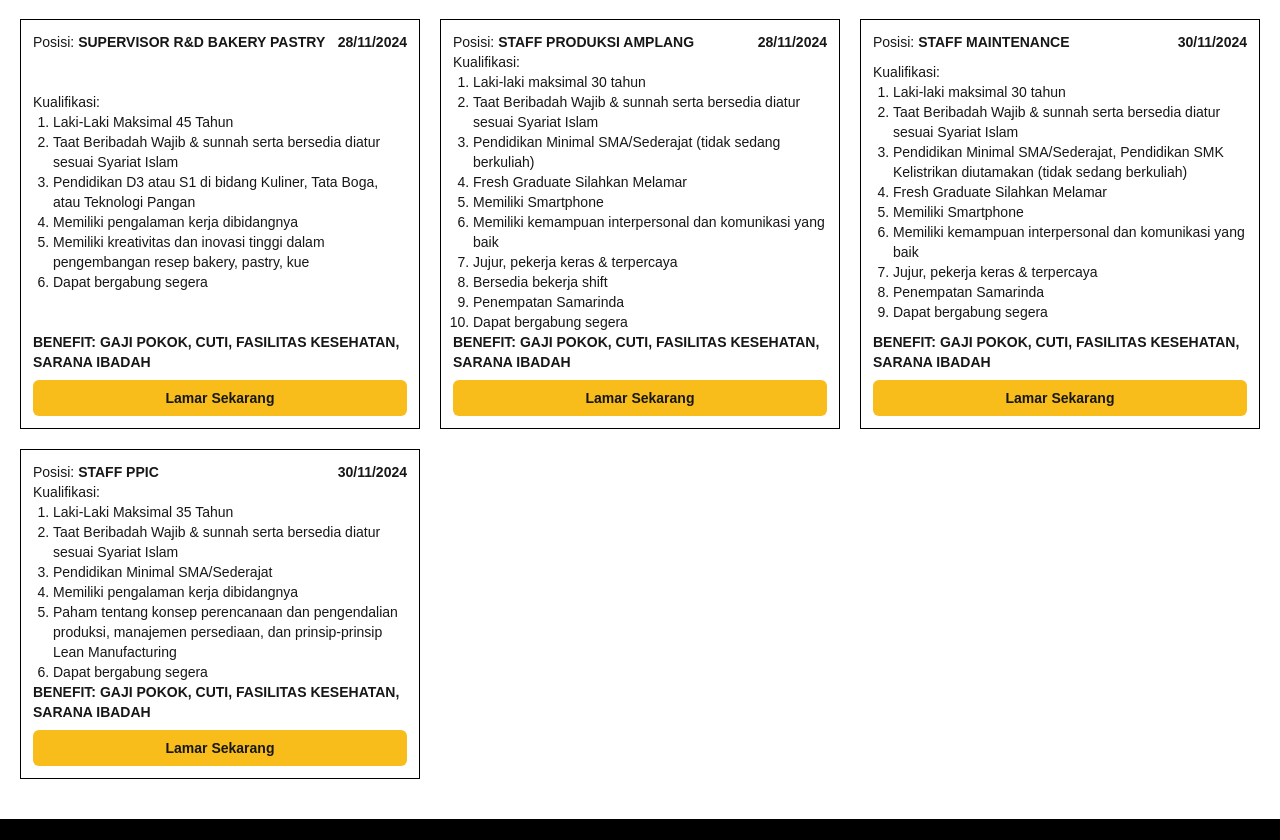
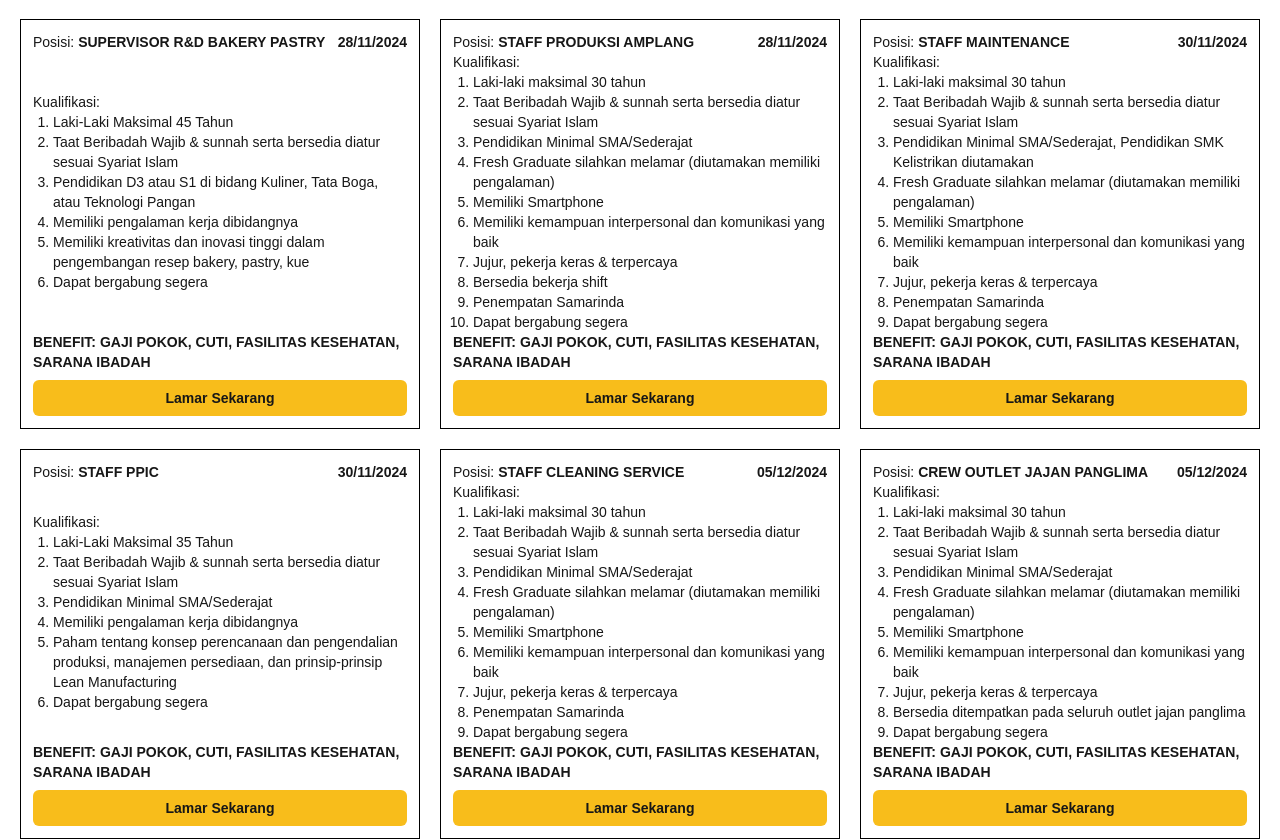
Before and after one commit to Syafar44/panglima-roqiiqu-group, a Next.js app: page /Karier in a window 1280 px wide. Shown: the part 563-1403 px from the top of the page. Built offline with nearby package versions, Linux system fonts and the light colour scheme.

Commit message:
menambahkan loker baru

```diff
--- a/app/Karier/page.js
+++ b/app/Karier/page.js
@@ -10,8 +10,8 @@
     condition: [
       'Laki-laki maksimal 30 tahun',
       'Taat Beribadah Wajib & sunnah serta bersedia diatur sesuai Syariat Islam',
-      'Pendidikan Minimal SMA/Sederajat (tidak sedang berkuliah)',
-      'Fresh Graduate Silahkan Melamar',
+      'Pendidikan Minimal SMA/Sederajat',
+      'Fresh Graduate silahkan melamar (diutamakan memiliki pengalaman)',
       'Memiliki Smartphone',
       'Memiliki kemampuan interpersonal dan komunikasi yang baik',
       'Jujur, pekerja keras & terpercaya',
@@ -65,8 +65,8 @@
     condition: [
       'Laki-laki maksimal 30 tahun',
       'Taat Beribadah Wajib & sunnah serta bersedia diatur sesuai Syariat Islam',
-      'Pendidikan Minimal SMA/Sederajat (tidak sedang berkuliah)',
-      'Fresh Graduate Silahkan Melamar',
+      'Pendidikan Minimal SMA/Sederajat',
+      'Fresh Graduate silahkan melamar (diutamakan memiliki pengalaman)',
       'Memiliki Smartphone',
       'Memiliki kemampuan interpersonal dan komunikasi yang baik',
       'Jujur, pekerja keras & terpercaya',
@@ -82,8 +82,8 @@
     condition: [
       'Laki-laki maksimal 30 tahun',
       'Taat Beribadah Wajib & sunnah serta bersedia diatur sesuai Syariat Islam',
-      'Pendidikan Minimal SMA/Sederajat, Pendidikan SMK Kelistrikan diutamakan (tidak sedang berkuliah)',
-      'Fresh Graduate Silahkan Melamar',
+      'Pendidikan Minimal SMA/Sederajat, Pendidikan SMK Kelistrikan diutamakan',
+      'Fresh Graduate silahkan melamar (diutamakan memiliki pengalaman)',
       'Memiliki Smartphone',
       'Memiliki kemampuan interpersonal dan komunikasi yang baik',
       'Jujur, pekerja keras & terpercaya',
@@ -101,6 +101,38 @@
       'Pendidikan Minimal SMA/Sederajat ',
       'Memiliki pengalaman kerja dibidangnya',
       'Paham tentang konsep perencanaan dan pengendalian produksi, manajemen persediaan, dan prinsip-prinsip Lean Manufacturing ',
+      'Dapat bergabung segera',
+    ],
+  },
+  {
+    id: 8732452,
+    jobs: 'STAFF CLEANING SERVICE',
+    date: '05/12/2024',
+    condition: [
+      'Laki-laki maksimal 30 tahun',
+      'Taat Beribadah Wajib & sunnah serta bersedia diatur sesuai Syariat Islam',
+      'Pendidikan Minimal SMA/Sederajat',
+      'Fresh Graduate silahkan melamar (diutamakan memiliki pengalaman)',
+      'Memiliki Smartphone',
+      'Memiliki kemampuan interpersonal dan komunikasi yang baik',
+      'Jujur, pekerja keras & terpercaya',
+      'Penempatan Samarinda',
+      'Dapat bergabung segera',
+    ],
+  },
+  {
+    id: 9732423,
+    jobs: 'CREW OUTLET JAJAN PANGLIMA',
+    date: '05/12/2024',
+    condition: [
+      'Laki-laki maksimal 30 tahun',
+      'Taat Beribadah Wajib & sunnah serta bersedia diatur sesuai Syariat Islam',
+      'Pendidikan Minimal SMA/Sederajat',
+      'Fresh Graduate silahkan melamar (diutamakan memiliki pengalaman)',
+      'Memiliki Smartphone',
+      'Memiliki kemampuan interpersonal dan komunikasi yang baik',
+      'Jujur, pekerja keras & terpercaya',
+      'Bersedia ditempatkan pada seluruh outlet jajan panglima ',
       'Dapat bergabung segera',
     ],
   },
--- a/app/layout.js
+++ b/app/layout.js
@@ -1,5 +1,4 @@
 import "./globals.css";
-const logo = "../public/logo/prg.png";
 
 export const metadata = {
   title: "Panglima Roqiiqu Group",
@@ -13,6 +12,8 @@
         <link
           rel="icon"
           href="https://raw.githubusercontent.com/Syafar44/assets/refs/heads/main/assets/image/Desain%20tanpa%20judul%20(3).png"
+          type="image/png"
+          sizes="16x16"
         />
       </head>
       <body>{children}</body>
```
